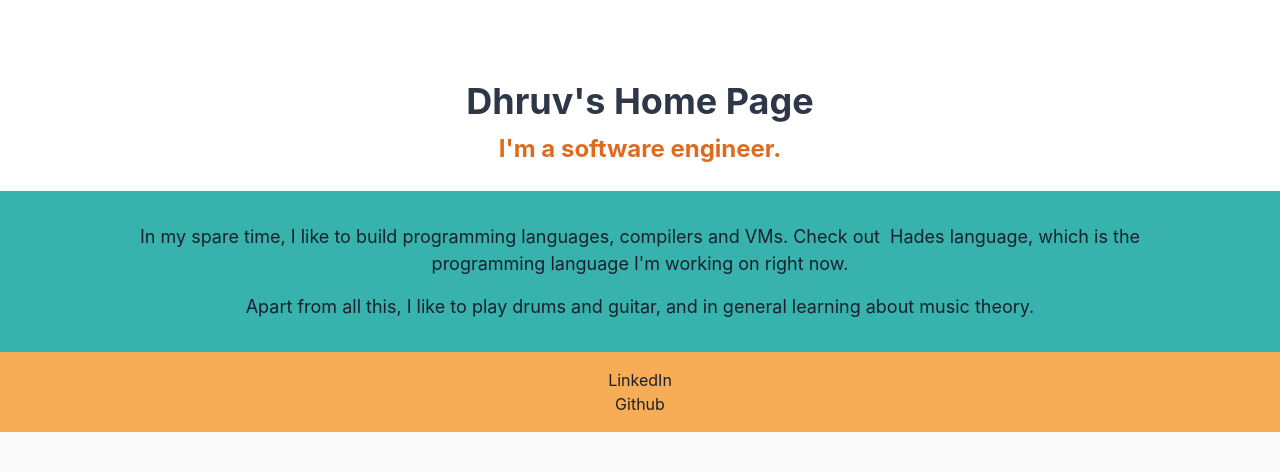
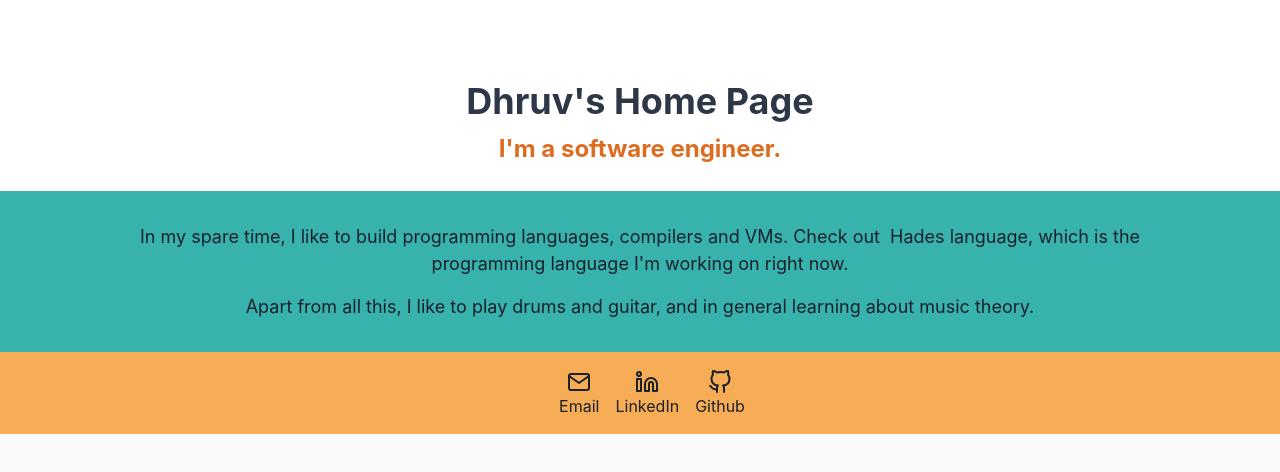
Before and after one commit to dhruvrajvanshi/dhruvrajvanshi.github.io, a Next.js app: page / in a window 1280 px wide. Shown: the top 472 px of the page. Built offline with nearby package versions, Linux system fonts and the light colour scheme.

Commit message:
Replace bottom links with icons

```diff
--- a/package.json
+++ b/package.json
@@ -20,7 +20,8 @@
     "next": "12.1.0",
     "next-mdx-remote": "^4.0.0",
     "react": "17.0.2",
-    "react-dom": "17.0.2"
+    "react-dom": "17.0.2",
+    "react-icons": "^4.3.1"
   },
   "devDependencies": {
     "@types/node": "17.0.21",
--- a/pages/index.tsx
+++ b/pages/index.tsx
@@ -1,9 +1,11 @@
 import type { NextPage } from 'next'
 import Head from 'next/head'
-import { Heading, Box, Link, Text, Stack, BoxProps, List, ListItem } from '@chakra-ui/react'
+import { Heading, Box, Link, Text, Stack, BoxProps, List, ListItem, UnorderedList } from '@chakra-ui/react'
 import { colors, hsl } from '@/theme'
 import { sx } from '@/ui'
 import { omit } from '@/lib'
+import { FiMail, FiGithub, FiLinkedin } from 'react-icons/fi'
+import { css } from '@emotion/react'
 
 const Home: NextPage = () => {
   const mainSx = sx({
@@ -62,14 +64,45 @@ const Home: NextPage = () => {
         </Section>
 
         <Section bgColor={colors.orange[300]}>
-          <List textAlign={'center'}>
-            <ListItem>
-              <Link href='https://www.linkedin.com/in/dhruv-rajvanshi-186a0267'>LinkedIn</Link>
-            </ListItem>
-            <ListItem>
-              <Link href='https://github.com/dhruvrajvanshi/'>Github</Link>
-            </ListItem>
-          </List>
+          <UnorderedList textAlign={'center'} fontSize='2xl' css={css`
+            li {
+              display: inline-block;
+              margin-left: 8px;
+              margin-right: 8px;
+            }
+          `}>
+            {
+              [
+                {
+                  href: 'mailto:d@rajv.dev',
+                  label: 'Email',
+                  icon: FiMail,
+                },
+                {
+                  href: 'https://www.linkedin.com/in/dhruv-rajvanshi-186a0267',
+                  label: 'LinkedIn',
+                  icon: FiLinkedin
+                },
+                {
+                  href: 'https://github.com/dhruvrajvanshi/',
+                  label: 'Github',
+                  icon: FiGithub,
+                },
+              ].map(it => (
+                <ListItem key={it.href}>
+                  <Link href={it.href} id={it.label} textAlign='center' display={'flex'} flexDirection='column' alignItems={'center'}>
+                    <it.icon />
+                    <Box
+                      as='label'
+                      htmlFor={it.label}
+                      fontSize='md'
+                    >{it.label}</Box>
+                  </Link>
+                </ListItem>
+              ))
+            }
+
+          </UnorderedList>
         </Section>
       </Stack>
     </Box>
```
Also changed, not shown: 1 other file (tests, documents, lock files or other folders).
